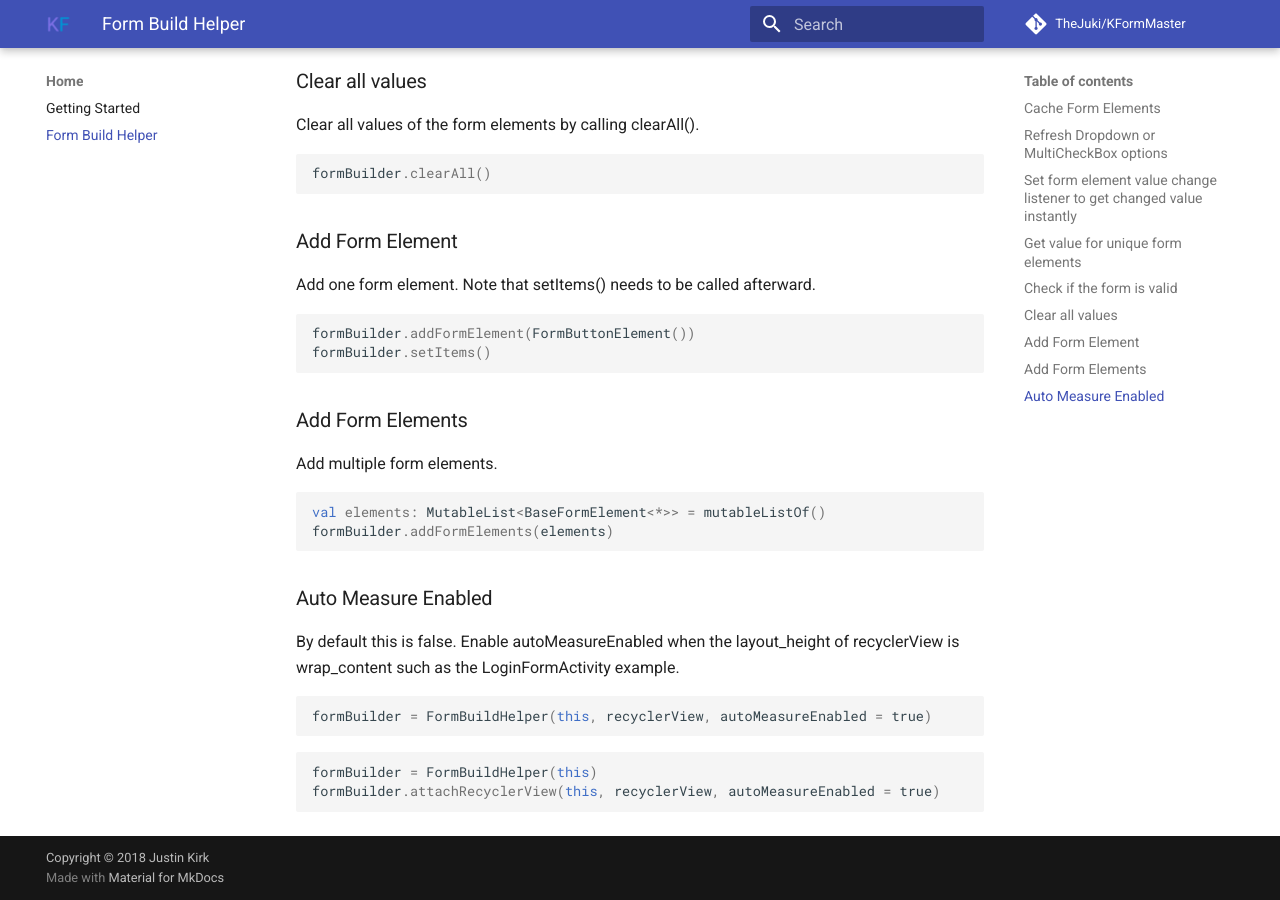
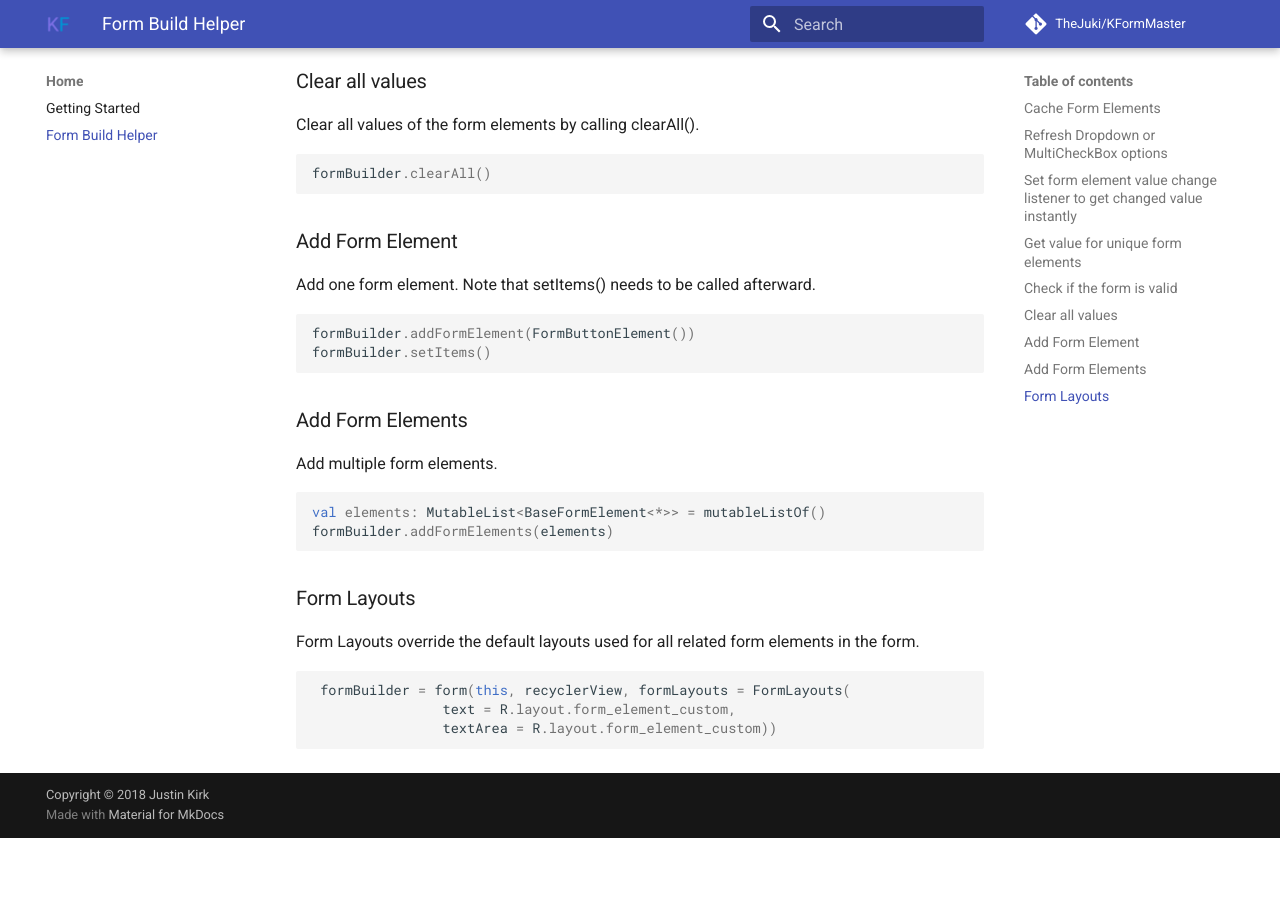
Before and after one commit to TheJuki/KFormMaster, an MkDocs documentation site: the page built from docs/helper.md, in a window 1280 px wide and 900 px high, scrolled down 1211 px. Built offline with MkDocs 1.6.1 and Material for MkDocs 9.7.7, drawn with Linux system fonts in a browser that asks for light colours; comment, search, counter and statistics services are not loaded; old or Windows-style settings are respelled for this version of MkDocs; after the commit the page ends 2049 px from its top, so only the background shows below that.

Commit message:
Update docs [skip ci]

````diff
--- a/docs/helper.md
+++ b/docs/helper.md
@@ -59,14 +59,11 @@ val elements: MutableList<BaseFormElement<*>> = mutableListOf()
 formBuilder.addFormElements(elements)
 ```
 
-### Auto Measure Enabled
-By default this is false.
-Enable autoMeasureEnabled when the layout_height of recyclerView is wrap_content such as the LoginFormActivity example.
-```kotlin
-formBuilder = FormBuildHelper(this, recyclerView, autoMeasureEnabled = true)
-```
+### Form Layouts
+Form Layouts override the default layouts used for all related form elements in the form.
 
 ```kotlin
-formBuilder = FormBuildHelper(this)
-formBuilder.attachRecyclerView(this, recyclerView, autoMeasureEnabled = true)
+ formBuilder = form(this, recyclerView, formLayouts = FormLayouts(
+                text = R.layout.form_element_custom,
+                textArea = R.layout.form_element_custom))
 ```
--- a/mkdocs.yml
+++ b/mkdocs.yml
@@ -66,6 +66,7 @@ pages:
   - Custom:
     - 'Customize Form': 'custom/customize.md'
     - 'Custom Element': 'custom/element.md'
+    - 'Form Layouts': 'custom/formLayouts.md'
   - About:
     - 'Contributing': 'about/contributing.md'
     - 'Credits': 'about/credits.md'
````
Also changed, not shown: docs/element/base.md (+1 -1 lines), 4 other files.
